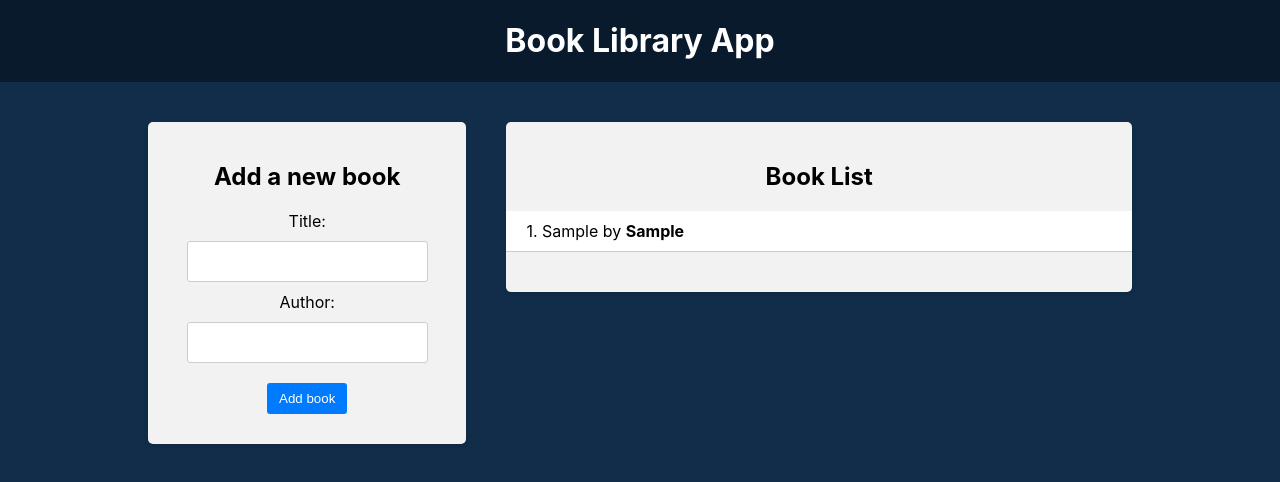
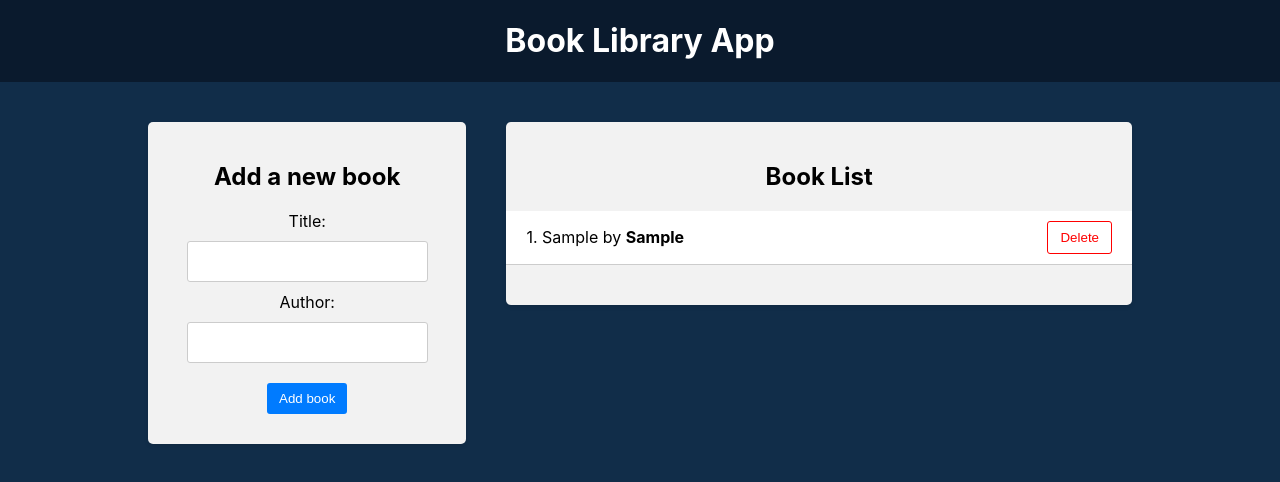
Before and after one commit to AleksY22/Book-Library-app, a React (Create React App) app in the folder frontend/: page / in a window 1280 px wide. Both pictures are taken after typing "Sample", "Sample" into the empty fields and a click on the button "Add book". Shown: the top 482 px of the page. Built offline with nearby package versions, Linux system fonts and the light colour scheme.

Commit message:
Delete book by id

```diff
--- a/frontend/src/components/bookList/BookList.js
+++ b/frontend/src/components/bookList/BookList.js
@@ -1,8 +1,15 @@
 import { useSelector } from "react-redux";
+import { useDispatch } from "react-redux";
+import { deleteBook } from "../../redux/books/actionCreators";
 import "./BookList.css";
 
 function BookList() {
   const books = useSelector((state) => state.books);
+  const dispatch = useDispatch();
+
+  const handleDeleteBook = (id) => {
+    dispatch(deleteBook(id));
+  };
 
   return (
     <div className="app__block book__list">
@@ -16,6 +23,11 @@
               <div className="book__info">
                 {++i}. {book.title} by <strong>{book.author}</strong>
               </div>
+              <div className="book__actions">
+                <button onClick={() => handleDeleteBook(book.id)}>
+                  Delete
+                </button>
+              </div>
             </li>
           ))}
         </ul>
--- a/frontend/src/redux/books/actionCreators.js
+++ b/frontend/src/redux/books/actionCreators.js
@@ -6,3 +6,10 @@
     payload: newBook,
   };
 };
+
+export const deleteBook = (id) => {
+  return {
+    type: actionTypes.DELETE_BOOK,
+    payload: id,
+  };
+};
--- a/frontend/src/redux/books/actionTypes.js
+++ b/frontend/src/redux/books/actionTypes.js
@@ -1 +1,2 @@
 export const ADD_BOOK = "ADD_BOOK";
+export const DELETE_BOOK = "DELETE_BOOK";
--- a/frontend/src/redux/books/reducer.js
+++ b/frontend/src/redux/books/reducer.js
@@ -6,6 +6,8 @@
   switch (action.type) {
     case actionTypes.ADD_BOOK:
       return [...state, action.payload];
+    case actionTypes.DELETE_BOOK:
+      return state.filter((book) => book.id !== action.payload);
 
     default:
       return state;
```
